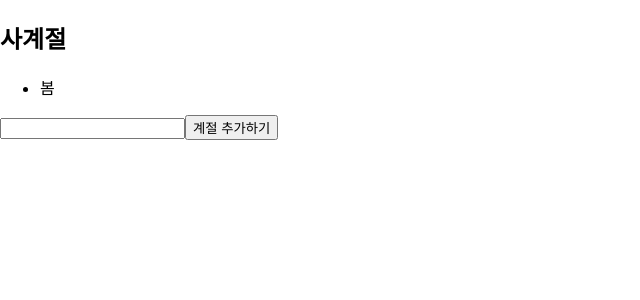
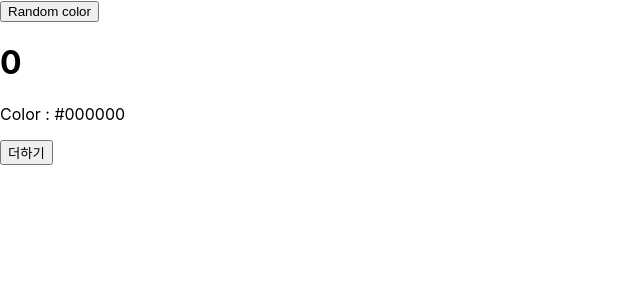
Before and after one commit to LSH0924/hello-react, a React (Create React App) app: page / in a window 1280 px wide. Shown: the top 300 px of the page, without its empty margins (0-640 px from the left). Built offline with nearby package versions, Linux system fonts and the light colour scheme.

Commit message:
7.3. 라이프사이클 메서드 연습

```diff
--- a/src/App.js
+++ b/src/App.js
@@ -1,12 +1,33 @@
-import React from 'react';
+import React, {Component} from 'react';
 import './App.css';
 
-import IterationSample from "./IterationSample"
+import LifeCycleSample from "./LifeCycleSample"
 
-function App() {
-  return (
-    <IterationSample/>
-  );
+function getRandomColor() {
+  // 16진수로 된 색깔 코드 만들어서 반환해주기
+  return "#" + Math.floor(Math.random() * 0xffffff).toString(16);
+}
+
+class App extends Component {
+  state = {
+    color: "#000000"
+  };
+
+  handleClick = () => {
+    this.setState({
+      // getRandomColor()함수를 실행한 결과를 state.color 으로 설정한다.
+      color: getRandomColor()
+    });
+  };
+
+  render() {
+    return (
+      <div>
+        <button onClick={this.handleClick}>Random color</button>
+        <LifeCycleSample color={this.state.color} />
+      </div>
+    );
+  }
 }
 
 export default App;
--- /dev/null
+++ b/src/LifeCycleSample.js
@@ -0,0 +1,73 @@
+import React, { Component } from "react";
+
+class LifeCycleSample extends Component {
+  state = {
+    number: 0,
+    color: null
+  };
+
+  //ref 를 설정할 부분
+  myRef = null;
+
+  constructor(props) {
+    super(props);
+    console.log("constructor");
+  }
+
+  // 변화될 props의 값, 변화 이전 state
+  static getDerivedStateFromProps(nextProps, prevState) {
+    if (nextProps.color !== prevState.color) {
+      return { color: nextProps.color };
+    } else return null;
+  }
+
+  componentDidMount() {
+    console.log("componentDidMoun");
+  }
+
+  shouldComponentUpdate(nextProps, nextState) {
+    console.log("shouldComponentUpdate", nextProps, nextState);
+    // 숫자 마지막 자리가 4면 랜더링 하지 않음 => false 반환
+    return nextState.number % 10 !== 4;
+  }
+
+  componentWillMount() {
+    console.log("componentWillMount");
+  }
+
+  handleClick = () => {
+    this.setState({ number: this.state.number + 1 });
+  };
+
+  getSnapshotBeforeUpdate(prevProps, prevState) {
+    console.log("getSnapshotBeforeUpdate");
+    if (prevProps.color !== this.props.color) {
+      return this.myRef.style.color;
+    }
+    return null;
+  }
+
+  componentDidUpdate(prevProps, prevState, snapshot) {
+    console.log("componentDidUpdate", prevProps, prevState);
+    if (snapshot) console.log("업데이트 되기 직전 생상", snapshot);
+  }
+
+  render() {
+    console.log("render");
+
+    const style = {
+      color: this.props.color
+    };
+
+    return (
+      <div>
+        <h1 style={style} ref={r => (this.myRef = r)}>
+          {this.state.number}
+        </h1>
+        <p>Color : {this.state.color}</p>
+        <button onClick={this.handleClick}>더하기</button>
+      </div>
+    );
+  }
+}
+export default LifeCycleSample;
```
